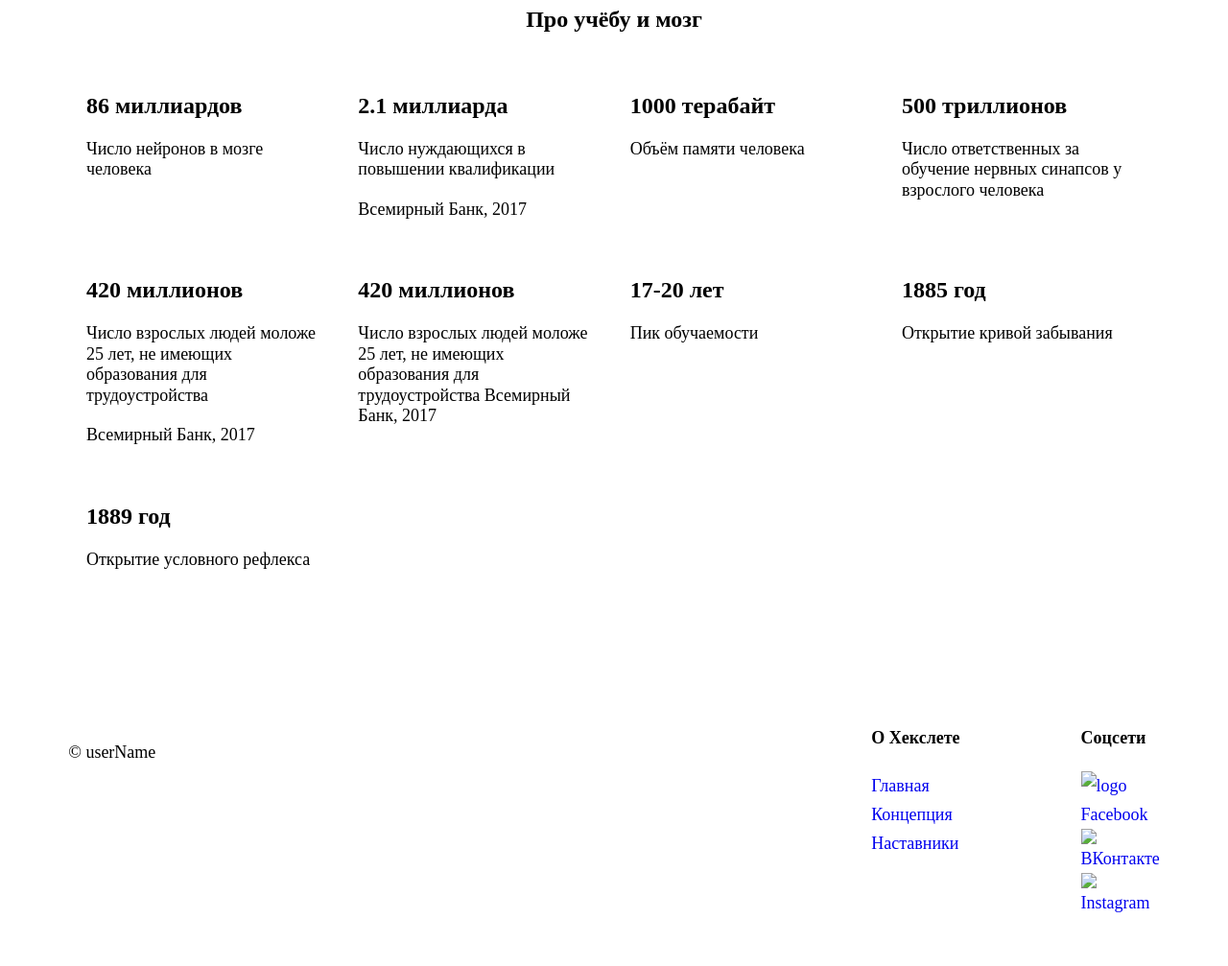
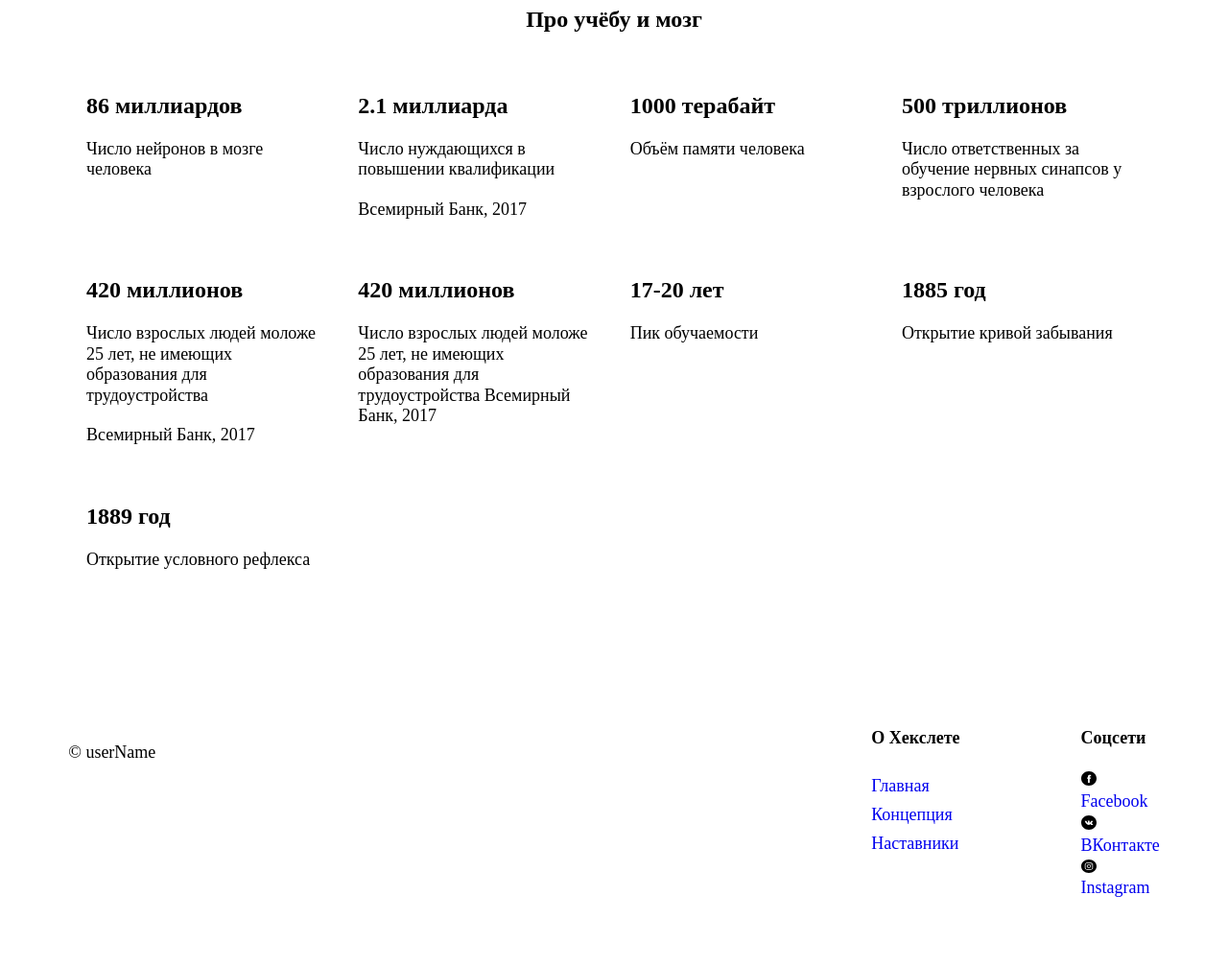
Before and after one commit to gonpaul/gonpaul.github.io, a website: page index.html in a window 1280 px wide. Shown: the part 844-1851 px from the top of the page at 96% size. Drawn offline with Linux system fonts and the light colour scheme.

Commit message:
Update index.html

```diff
--- a/index.html
+++ b/index.html
@@ -107,7 +107,7 @@
             <!-- Write your solution here -->
             <a class="footer__column-link" href="https/::www.dwijmalina.com">
               <img
-                src="images/facebook_color_white.svg"
+                src="facebook_color_white.svg"
                 class="footer__social-icon"
                 alt="logo"
               >
@@ -115,14 +115,14 @@
             >
             <a class="footer__column-link" href="https://vk.com/paul1gon"
               ><img
-                src="images/vk_color_white.svg"
+                src="vk_color_white.svg"
                 class="footer__social-icon"
               />
               ВКонтакте
             </a>
             <a class="footer__column-link" href="https://www.instagram.com/paul1gon/?hl=en"
               ><img
-                src="images/instagram_color_white.svg"
+                src="instagram_color_white.svg"
                 class="footer__social-icon"
               />
               Instagram
```
